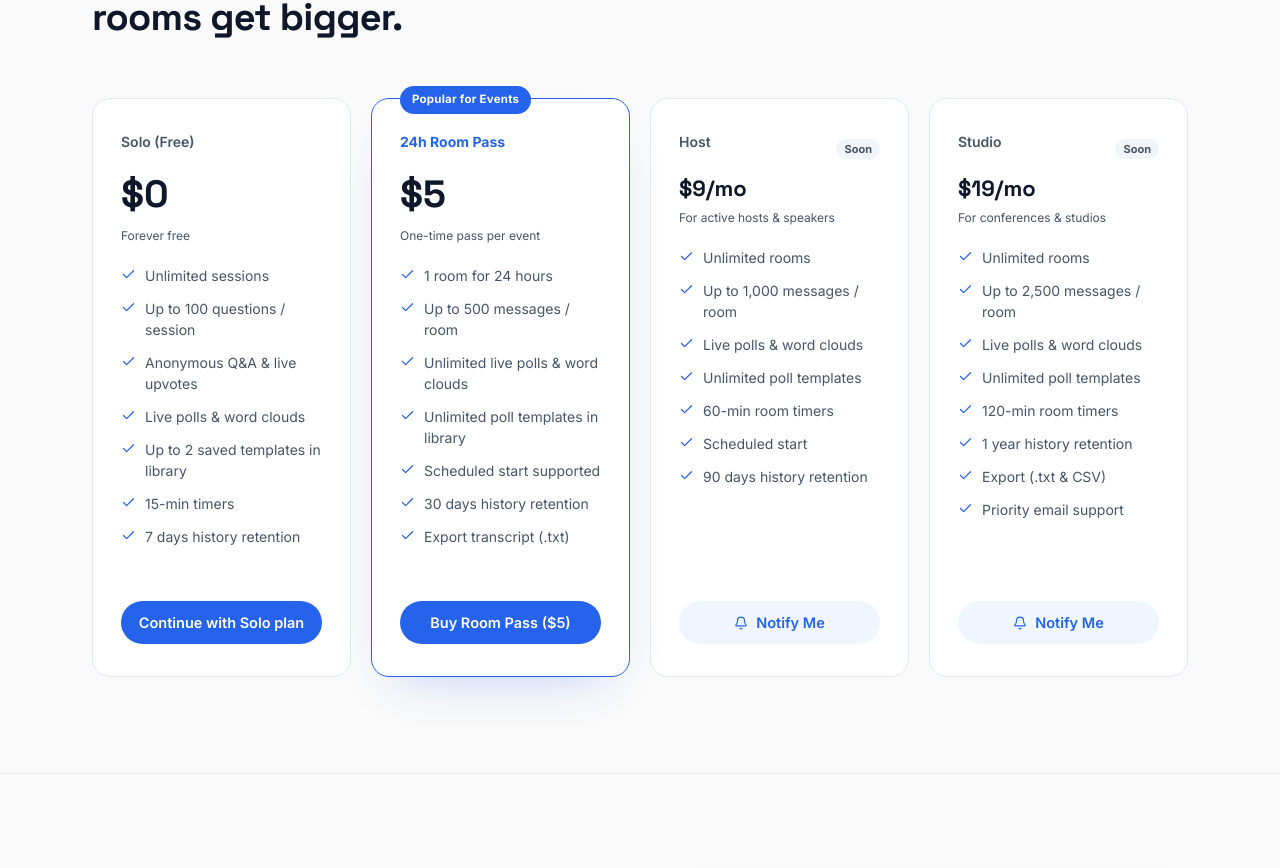
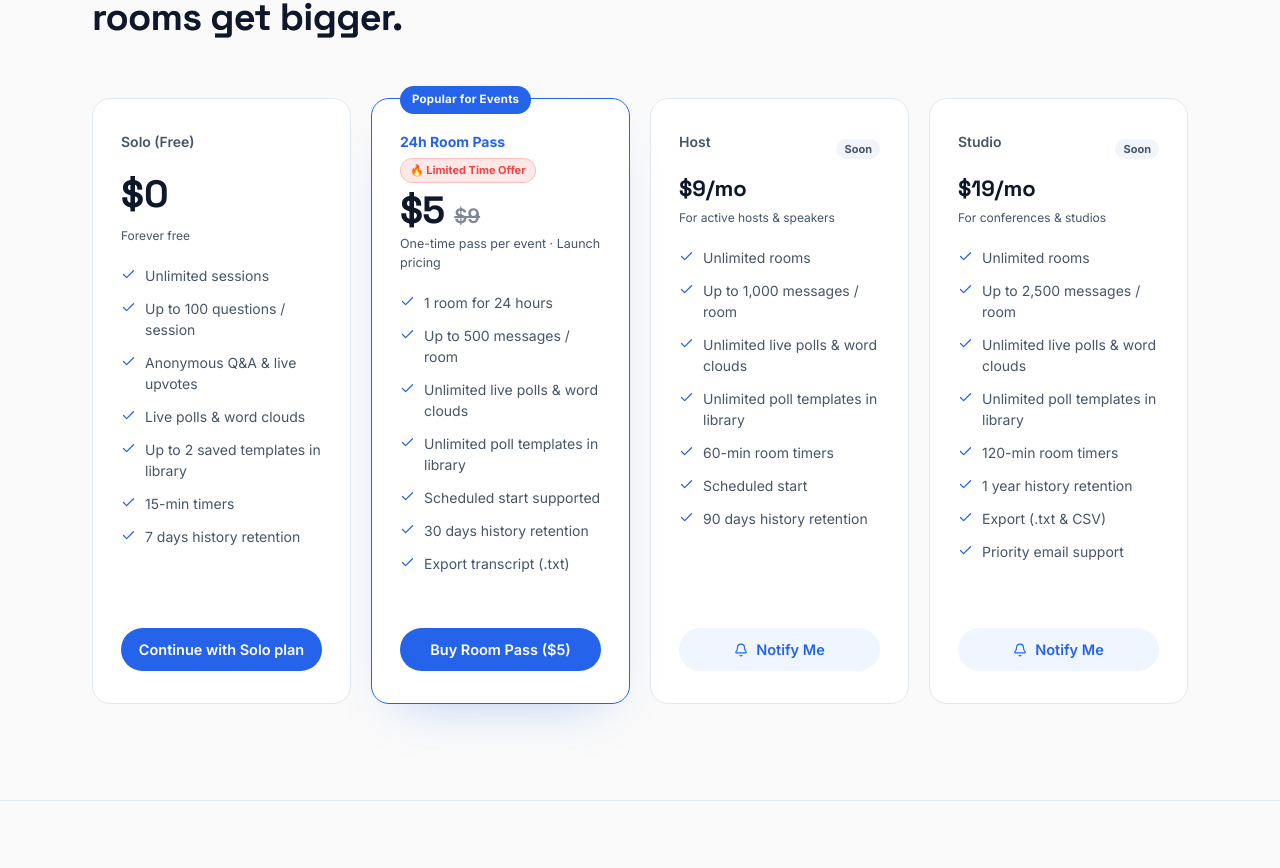
Before and after one commit to asyncbuild/Whisprlive-repo, a React (Vite) app in the folder client/: page / in a window 1280 px wide. Shown: the part 1954-2822 px from the top of the page. Built offline with nearby package versions, Linux system fonts and the light colour scheme; no server answers.

Commit message:
Update 24h Room Pass to 299 with limited time offer badges and high contrast pricing display

```diff
--- a/client/src/pages/DashboardPage.jsx
+++ b/client/src/pages/DashboardPage.jsx
@@ -2199,11 +2199,24 @@ export default function DashboardPage() {
               </p>
               <div className="upgrade-modal-grid" style={{ gridTemplateColumns: "repeat(auto-fit, minmax(190px, 1fr))" }}>
                 {/* 24h Room Pass */}
-                <div style={{ background: "var(--surface)", border: "1px solid var(--accent)", borderRadius: 12, padding: 18, display: "flex", flexDirection: "column", justifyContent: "space-between" }}>
+                <div style={{ background: "var(--surface)", border: "1px solid var(--accent)", borderRadius: 12, padding: 18, display: "flex", flexDirection: "column", justifyContent: "space-between", position: "relative" }}>
                   <div>
-                    <span style={{ fontSize: 11, fontWeight: 700, background: "var(--accent)", color: "#fff", padding: "2px 8px", borderRadius: 999 }}>Popular for Events</span>
-                    <div style={{ fontWeight: 700, fontSize: 15, color: "var(--text)", marginTop: 8 }}>24h Room Pass</div>
-                    <div style={{ fontSize: 22, fontWeight: 800, margin: "6px 0", color: "var(--accent)" }}>{geoCurrency.formatted}<span style={{ fontSize: 12, color: "var(--text-dim)", fontWeight: 400 }}> /pass</span></div>
+                    <div style={{ display: "flex", alignItems: "center", justifyContent: "space-between", gap: 6, flexWrap: "wrap", marginBottom: 6 }}>
+                      <span style={{ fontSize: 11, fontWeight: 700, background: "var(--accent)", color: "#fff", padding: "2px 8px", borderRadius: 999 }}>Popular for Events</span>
+                      <span style={{ fontSize: 10.5, fontWeight: 700, background: "rgba(239, 68, 68, 0.12)", color: "#ef4444", padding: "2px 7px", borderRadius: 999, border: "1px solid rgba(239, 68, 68, 0.25)" }}>
+                        🔥 Limited Time
+                      </span>
+                    </div>
+                    <div style={{ fontWeight: 700, fontSize: 15, color: "var(--text)", marginTop: 6 }}>24h Room Pass</div>
+                    <div style={{ display: "flex", alignItems: "baseline", gap: 8, margin: "6px 0" }}>
+                      <span style={{ fontSize: 26, fontWeight: 800, color: "var(--accent)", letterSpacing: "-0.02em" }}>
+                        {geoCurrency.formatted}
+                      </span>
+                      <span style={{ fontSize: 15, color: "var(--text-dim)", textDecoration: "line-through", fontWeight: 600, opacity: 0.7 }}>
+                        {geoCurrency.originalFormatted || (geoCurrency.isIndia ? "₹499" : "$9")}
+                      </span>
+                      <span style={{ fontSize: 12, color: "var(--text-dim)", fontWeight: 500 }}> /pass</span>
+                    </div>
                     <ul style={{ fontSize: 12, color: "var(--text-dim)", paddingLeft: 14, margin: "10px 0", lineHeight: 1.5 }}>
                       <li>1 room for 24 hours</li>
                       <li>Up to 500 messages / room</li>
@@ -2237,8 +2250,8 @@ export default function DashboardPage() {
                     <ul style={{ fontSize: 12, color: "var(--text-dim)", paddingLeft: 14, margin: "10px 0", lineHeight: 1.5 }}>
                       <li>Unlimited rooms</li>
                       <li>Up to 1,000 messages / room</li>
-                      <li>Live polls &amp; word clouds</li>
-                      <li>Unlimited poll templates</li>
+                      <li>Unlimited live polls &amp; word clouds</li>
+                      <li>Unlimited poll templates in library</li>
                       <li>60-min room timers</li>
                       <li>Scheduled start</li>
                       <li>90 days history retention</li>
@@ -2266,8 +2279,8 @@ export default function DashboardPage() {
                     <ul style={{ fontSize: 12, color: "var(--text-dim)", paddingLeft: 14, margin: "10px 0", lineHeight: 1.5 }}>
                       <li>Unlimited rooms</li>
                       <li>Up to 2,500 messages / room</li>
-                      <li>Live polls &amp; word clouds</li>
-                      <li>Unlimited poll templates</li>
+                      <li>Unlimited live polls &amp; word clouds</li>
+                      <li>Unlimited poll templates in library</li>
                       <li>120-min room timers</li>
                       <li>1 year history retention</li>
                       <li>Export (.txt &amp; CSV)</li>
--- a/client/src/pages/LandingPage.jsx
+++ b/client/src/pages/LandingPage.jsx
@@ -425,12 +425,24 @@ export default function LandingPage() {
               </div>
 
               {/* 24h Room Pass */}
-              <div className="price-card featured" style={{ display: "flex", flexDirection: "column", justifyContent: "space-between" }}>
+              <div className="price-card featured" style={{ display: "flex", flexDirection: "column", justifyContent: "space-between", position: "relative" }}>
                 <span className="price-tag">Popular for Events</span>
                 <div>
-                  <div className="price-plan" style={{ color: "var(--accent)", fontWeight: 700 }}>24h Room Pass</div>
-                  <div className="price-amount">{geoCurrency.formatted}</div>
-                  <p style={{ fontSize: "12px", color: "var(--text-dim)", marginTop: "4px" }}>One-time pass per event</p>
+                  <div style={{ display: "flex", alignItems: "center", justifyContent: "space-between", flexWrap: "wrap", gap: 6, marginBottom: 8 }}>
+                    <div className="price-plan" style={{ color: "var(--accent)", fontWeight: 700, margin: 0 }}>24h Room Pass</div>
+                    <span style={{ fontSize: 11, fontWeight: 700, background: "rgba(239, 68, 68, 0.12)", color: "#ef4444", padding: "3px 9px", borderRadius: 999, border: "1px solid rgba(239, 68, 68, 0.25)" }}>
+                      🔥 Limited Time Offer
+                    </span>
+                  </div>
+                  <div style={{ display: "flex", alignItems: "baseline", gap: 10, marginTop: 6, marginBottom: 4 }}>
+                    <span style={{ fontSize: "38px", fontWeight: 800, color: "var(--text)", fontFamily: "var(--font-display)", letterSpacing: "-0.02em", lineHeight: 1 }}>
+                      {geoCurrency.formatted}
+                    </span>
+                    <span style={{ fontSize: "20px", color: "var(--text-dim)", textDecoration: "line-through", fontWeight: 600, opacity: 0.7 }}>
+                      {geoCurrency.originalFormatted || (geoCurrency.isIndia ? "₹499" : "$9")}
+                    </span>
+                  </div>
+                  <p style={{ fontSize: "12.5px", color: "var(--text-dim)", margin: "4px 0 0" }}>One-time pass per event · Launch pricing</p>
                   <ul className="price-list" style={{ marginTop: "20px" }}>
                     <li><Check size={15} /> 1 room for 24 hours</li>
                     <li><Check size={15} /> Up to 500 messages / room</li>
@@ -465,8 +477,8 @@ export default function LandingPage() {
                   <ul className="price-list" style={{ marginTop: "20px" }}>
                     <li><Check size={15} /> Unlimited rooms</li>
                     <li><Check size={15} /> Up to 1,000 messages / room</li>
-                    <li><Check size={15} /> Live polls &amp; word clouds</li>
-                    <li><Check size={15} /> Unlimited poll templates</li>
+                    <li><Check size={15} /> Unlimited live polls &amp; word clouds</li>
+                    <li><Check size={15} /> Unlimited poll templates in library</li>
                     <li><Check size={15} /> 60-min room timers</li>
                     <li><Check size={15} /> Scheduled start</li>
                     <li><Check size={15} /> 90 days history retention</li>
@@ -495,8 +507,8 @@ export default function LandingPage() {
                   <ul className="price-list" style={{ marginTop: "20px" }}>
                     <li><Check size={15} /> Unlimited rooms</li>
                     <li><Check size={15} /> Up to 2,500 messages / room</li>
-                    <li><Check size={15} /> Live polls &amp; word clouds</li>
-                    <li><Check size={15} /> Unlimited poll templates</li>
+                    <li><Check size={15} /> Unlimited live polls &amp; word clouds</li>
+                    <li><Check size={15} /> Unlimited poll templates in library</li>
                     <li><Check size={15} /> 120-min room timers</li>
                     <li><Check size={15} /> 1 year history retention</li>
                     <li><Check size={15} /> Export (.txt &amp; CSV)</li>
--- a/client/src/utils/geoCurrency.js
+++ b/client/src/utils/geoCurrency.js
@@ -16,8 +16,9 @@ export function detectGeoCurrencySync() {
       return {
         code: "INR",
         symbol: "₹",
-        price: 399,
-        formatted: "₹399",
+        price: 299,
+        formatted: "₹299",
+        originalFormatted: "₹499",
         isIndia: true,
       };
     } else {
@@ -26,6 +27,7 @@ export function detectGeoCurrencySync() {
         symbol: "$",
         price: 5,
         formatted: "$5",
+        originalFormatted: "$9",
         isIndia: false,
       };
     }
@@ -33,8 +35,9 @@ export function detectGeoCurrencySync() {
     return {
       code: "INR",
       symbol: "₹",
-      price: 399,
-      formatted: "₹399",
+      price: 299,
+      formatted: "₹299",
+      originalFormatted: "₹499",
       isIndia: true,
     };
   }
@@ -55,9 +58,9 @@ export function useGeoCurrency() {
           const country = data.country_code.toUpperCase();
           if (isMounted) {
             if (country === "IN") {
-              setGeo({ code: "INR", symbol: "₹", price: 399, formatted: "₹399", isIndia: true });
+              setGeo({ code: "INR", symbol: "₹", price: 299, formatted: "₹299", originalFormatted: "₹499", isIndia: true });
             } else {
-              setGeo({ code: "USD", symbol: "$", price: 5, formatted: "$5", isIndia: false });
+              setGeo({ code: "USD", symbol: "$", price: 5, formatted: "$5", originalFormatted: "$9", isIndia: false });
             }
           }
           return;
@@ -72,9 +75,9 @@ export function useGeoCurrency() {
             const country = data2.country.toUpperCase();
             if (isMounted) {
               if (country === "IN") {
-                setGeo({ code: "INR", symbol: "₹", price: 399, formatted: "₹399", isIndia: true });
+                setGeo({ code: "INR", symbol: "₹", price: 299, formatted: "₹299", originalFormatted: "₹499", isIndia: true });
               } else {
-                setGeo({ code: "USD", symbol: "$", price: 5, formatted: "$5", isIndia: false });
+                setGeo({ code: "USD", symbol: "$", price: 5, formatted: "$5", originalFormatted: "$9", isIndia: false });
               }
             }
           }
```
Also changed, not shown: 1 other file (tests, documents, lock files or other folders).
